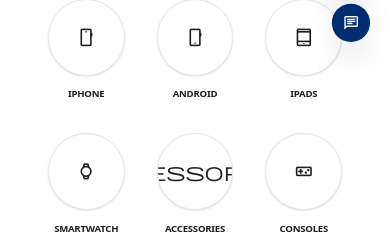
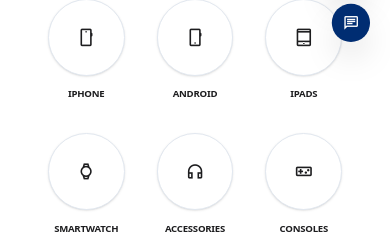
Before and after one commit to FlyPGppVz/PhonesAndRepairs-Final, a Next.js app: page / in a window 390 px wide. Shown: the part 774-1026 px from the top of the page. Built offline with nearby package versions, Linux system fonts and the light colour scheme.

Commit message:
fix: replace broken accessories icon with valid headphones icon

```diff
--- a/src/app/page.tsx
+++ b/src/app/page.tsx
@@ -42,7 +42,7 @@
             { label: 'Android', icon: 'phone_android', param: 'android' },
             { label: 'iPads', icon: 'tablet_mac', param: 'ipads' },
             { label: 'Smartwatch', icon: 'watch', param: 'smartwatch' },
-            { label: 'Accessories', icon: 'accessories', param: 'accessories' },
+            { label: 'Accessories', icon: 'headphones', param: 'accessories' },
             { label: 'Consoles', icon: 'videogame_asset', param: 'consoles' }
           ].map((cat) => (
             <Link
```
